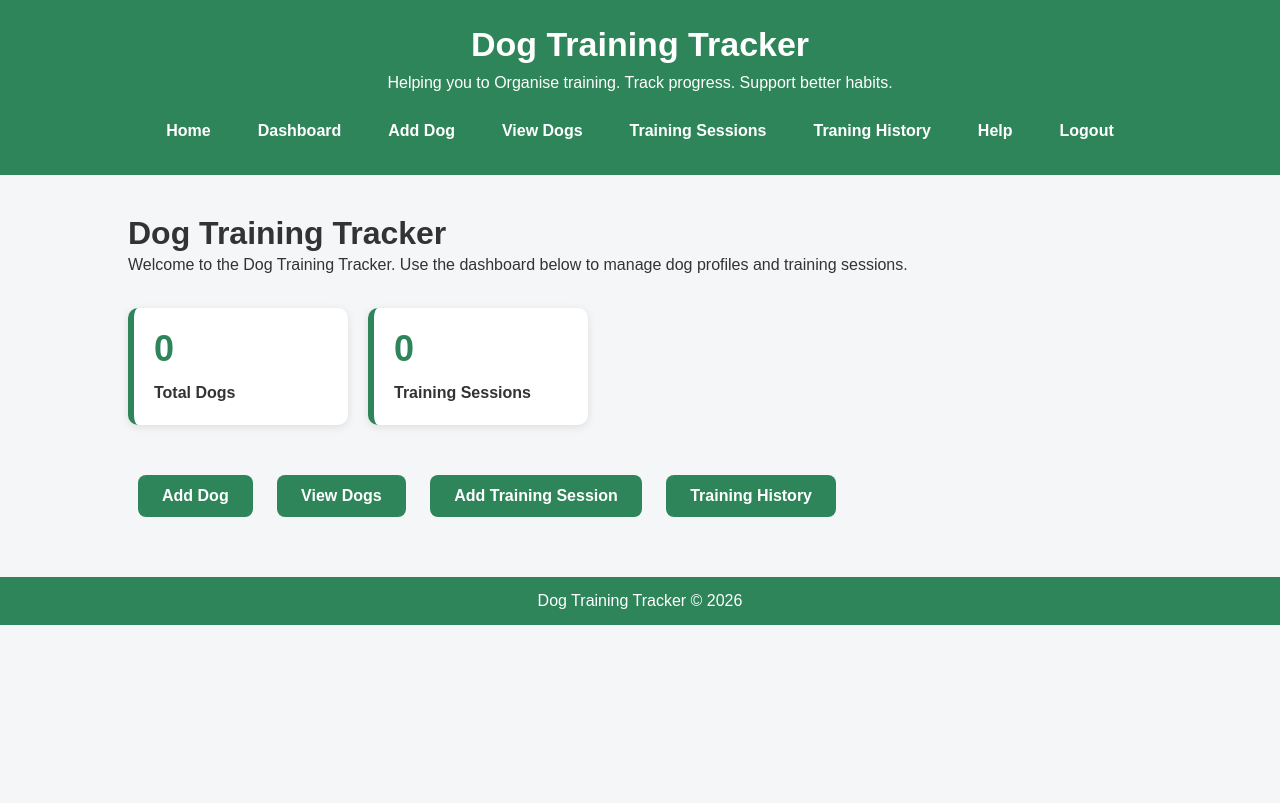
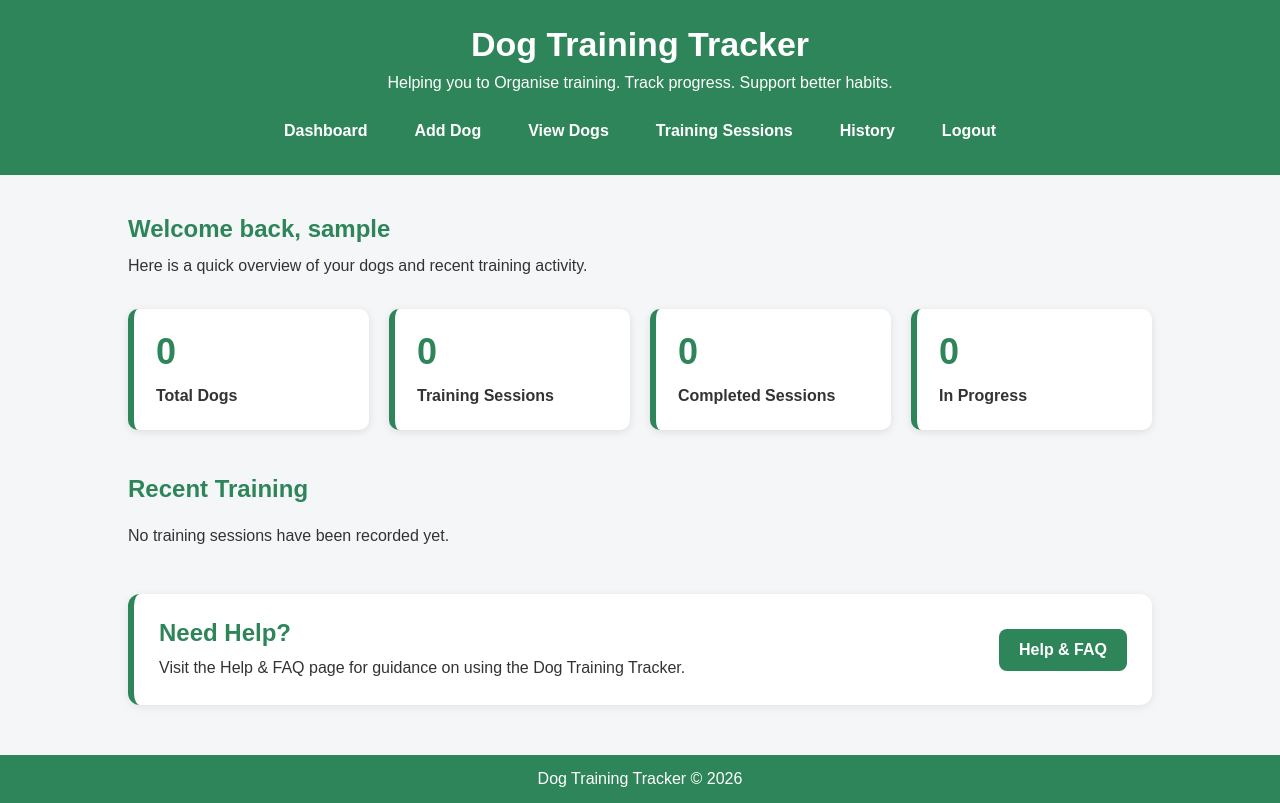
Before and after one commit to samkwenaeetile/TheDogTrainingTracker, a Flask app: page /dashboard in a window 1280 px wide. Before the commit the page ends 625 px from the top, so only its background shows below. Run offline with Flask 3, Linux system fonts and the light colour scheme; the visitor is signed in with stand-in values (Sample User, id 1); data that the repository does not hold is empty.

Commit message:
update dashboard

```diff
--- a/app.py
+++ b/app.py
@@ -29,14 +29,15 @@ def login_required(route_function):
 
     return wrapped_route
 
-
-# The Dashboard
-
 @app.route("/")
 def home():
     return render_template("index.html")
 
-# User dashboard
+
+# The Dashboard
+
+# The Dashboard
+
 @app.route("/dashboard")
 @login_required
 def dashboard():
@@ -45,20 +46,67 @@ def dashboard():
     connection.row_factory = sqlite3.Row
     cursor = connection.cursor()
 
+    # Count all dogs saved in the database
     cursor.execute("SELECT COUNT(*) FROM dogs")
     total_dogs = cursor.fetchone()[0]
 
+    # Count all training sessions
     cursor.execute("SELECT COUNT(*) FROM training_sessions")
     total_sessions = cursor.fetchone()[0]
+
+    # Count completed training sessions
+    cursor.execute("""
+        SELECT COUNT(*)
+        FROM training_sessions
+        WHERE status = 'Completed'
+    """)
+    completed_sessions = cursor.fetchone()[0]
+
+    # Count training sessions that are still in progress
+    cursor.execute("""
+        SELECT COUNT(*)
+        FROM training_sessions
+        WHERE status = 'In Progress'
+    """)
+    in_progress_sessions = cursor.fetchone()[0]
+
+    # Get the five most recent training sessions
+    cursor.execute("""
+        SELECT
+            dogs.dog_name,
+            training_sessions.training_date,
+            training_sessions.training_type,
+            training_sessions.duration,
+            training_sessions.status
+        FROM training_sessions
+        JOIN dogs
+            ON training_sessions.dog_id = dogs.dog_id
+        ORDER BY training_sessions.training_date DESC
+        LIMIT 5
+    """)
+
+    recent_sessions = cursor.fetchall()
+
+    # Get the dogs to show on the dashboard
+    cursor.execute("""
+        SELECT *
+        FROM dogs
+        ORDER BY dog_name
+    """)
+
+    dashboard_dogs = cursor.fetchall()
 
     connection.close()
 
     return render_template(
         "dashboard.html",
         total_dogs=total_dogs,
-        total_sessions=total_sessions
+        total_sessions=total_sessions,
+        completed_sessions=completed_sessions,
+        in_progress_sessions=in_progress_sessions,
+        recent_sessions=recent_sessions,
+        dashboard_dogs=dashboard_dogs
     )
-
 #  About page
 @app.route("/about")
 def about():
@@ -363,7 +411,7 @@ def login():
 
         flash("You have logged in successfully.")
 
-        return redirect("/")
+        return redirect("/dashboard")
 
     flash("Invalid email address or password.")
 
--- a/static/css/style.css
+++ b/static/css/style.css
@@ -140,21 +145,30 @@ button:hover {
     margin-right: 10px;
 }
 
-/* dashboard styles*/
+
+/* Dashboard styles */
+
+.dashboard-welcome {
+    margin-bottom: 30px;
+}
+
+.dashboard-welcome h1 {
+    color: #2f855a;
+    margin-bottom: 10px;
+}
 
 .dashboard {
-    display: flex;
+    display: grid;
+    grid-template-columns: repeat(4, 1fr);
     gap: 20px;
-    flex-wrap: wrap;
-    margin: 30px 0;
+    margin: 30px 0 45px;
 }
 
 .stat-card {
     background: white;
     border-left: 6px solid #2f855a;
     border-radius: 10px;
-    padding: 20px;
-    width: 220px;
+    padding: 22px;
     box-shadow: 0 2px 8px rgba(0, 0, 0, 0.1);
 }
 
@@ -168,7 +182,80 @@ button:hover {
     font-weight: bold;
 }
 
-/* Dashboard Buttons */
+
+/* Dashboard section */
+
+.dashboard-section {
+    margin-top: 40px;
+}
+
+.dashboard-section h2 {
+    margin-bottom: 20px;
+}
+
+
+/* Recent training cards */
+
+.recent-training {
+    display: grid;
+    grid-template-columns: repeat(3, 1fr);
+    gap: 20px;
+}
+
+.recent-card {
+    background: white;
+    padding: 20px;
+    border-radius: 10px;
+    border-top: 5px solid #2f855a;
+    box-shadow: 0 2px 8px rgba(0, 0, 0, 0.08);
+}
+
+.recent-card h3 {
+    color: #2f855a;
+    margin-bottom: 12px;
+}
+
+.recent-card p {
+    margin: 7px 0;
+}
+
+
+/* Dashboard help section */
+
+.dashboard-help-card {
+    margin-top: 45px;
+    background: white;
+    padding: 25px;
+    border-radius: 12px;
+    border-left: 6px solid #2f855a;
+    box-shadow: 0 2px 10px rgba(0, 0, 0, 0.08);
+    display: flex;
+    justify-content: space-between;
+    align-items: center;
+    gap: 20px;
+}
+
+.dashboard-help-card h2 {
+    margin-bottom: 8px;
+}
+
+.help-button {
+    display: inline-block;
+    background: #2f855a;
+    color: white;
+    text-decoration: none;
+    padding: 12px 20px;
+    border-radius: 8px;
+    font-weight: bold;
+    white-space: nowrap;
+}
+
+.help-button:hover {
+    background: #276749;
+}
+
+
+/* Dashboard buttons */
 
 .quick-links {
     margin-top: 40px;
--- a/templates/base.html
+++ b/templates/base.html
@@ -27,14 +27,12 @@
     {% if session.get("user_id") %}
 
         <!--navigation when logged in -->
-        <a href="/">Home</a>
         <a href="/dashboard">Dashboard</a>
-        <a href="/add-dog">Add Dog</a>
-        <a href="/view-dogs">View Dogs</a>
-        <a href="/add-session">Training Sessions</a>
-        <a href="/training-history">Traning History</a>
-        <a href="/help">Help</a>
-        <a href="/logout">Logout</a>
+    <a href="/add-dog">Add Dog</a>
+    <a href="/view-dogs">View Dogs</a>
+    <a href="/add-session">Training Sessions</a>
+    <a href="/training-history">History</a>
+    <a href="/logout">Logout</a>
 
     {% else %}
 
--- a/templates/dashboard.html
+++ b/templates/dashboard.html
@@ -4,13 +4,20 @@
 
 {% block content %}
 
-<h1>Dog Training Tracker</h1>
 
-<p>
-Welcome to the Dog Training Tracker.
-Use the dashboard below to manage dog profiles and training sessions.
-</p>
+<!-- This section welcomes the user to their dashboard -->
+<section class="dashboard-welcome">
 
+    <h1>Welcome back, {{ session["username"] }}</h1>
+
+    <p>
+        Here is a quick overview of your dogs and recent training activity.
+    </p>
+
+</section>
+
+
+<!-- This section shows the main training statistics -->
 <div class="dashboard">
 
     <div class="stat-card">
@@ -23,22 +30,89 @@ Use the dashboard below to manage dog profiles and training sessions.
         <p>Training Sessions</p>
     </div>
 
-</div>
+    <div class="stat-card">
+        <h2>{{ completed_sessions }}</h2>
+        <p>Completed Sessions</p>
+    </div>
 
-<div class="quick-links">
-
-    <a class="dashboard-button" href="/add-dog">Add Dog</a>
-
-    <a class="dashboard-button" href="/view-dogs">View Dogs</a>
-
-    <a class="dashboard-button" href="/add-session">
-        Add Training Session
-    </a>
-
-    <a class="dashboard-button" href="/training-history">
-        Training History
-    </a>
+    <div class="stat-card">
+        <h2>{{ in_progress_sessions }}</h2>
+        <p>In Progress</p>
+    </div>
 
 </div>
 
+
+<!-- This section shows the most recent training sessions -->
+<section class="dashboard-section">
+
+    <h2>Recent Training</h2>
+
+    {% if recent_sessions %}
+
+        <div class="recent-training">
+
+            {% for training in recent_sessions %}
+
+                <div class="recent-card">
+
+                    <h3>{{ training["dog_name"] }}</h3>
+
+                    <p>
+                        <strong>Training:</strong>
+                        {{ training["training_type"] }}
+                    </p>
+
+                    <p>
+                        <strong>Date:</strong>
+                        {{ training["training_date"] }}
+                    </p>
+
+                    <p>
+                        <strong>Duration:</strong>
+                        {{ training["duration"] }} minutes
+                    </p>
+
+                    <p>
+                        <strong>Status:</strong>
+                        {{ training["status"] }}
+                    </p>
+
+                </div>
+
+            {% endfor %}
+
+        </div>
+
+    {% else %}
+
+        <p>
+            No training sessions have been recorded yet.
+        </p>
+
+    {% endif %}
+
+</section>
+
+
+<!-- This section gives users extra help if needed -->
+<section class="dashboard-help-card">
+
+    <div>
+
+        <h2>Need Help?</h2>
+
+        <p>
+            Visit the Help & FAQ page for guidance on using the Dog Training Tracker.
+        </p>
+
+    </div>
+
+    <a class="help-button" href="/help">
+        Help & FAQ
+    </a>
+
+</section>
+
+
 {% endblock %}
```
Also changed, not shown: other parts of static/css/style.css (+155 -122 lines).
